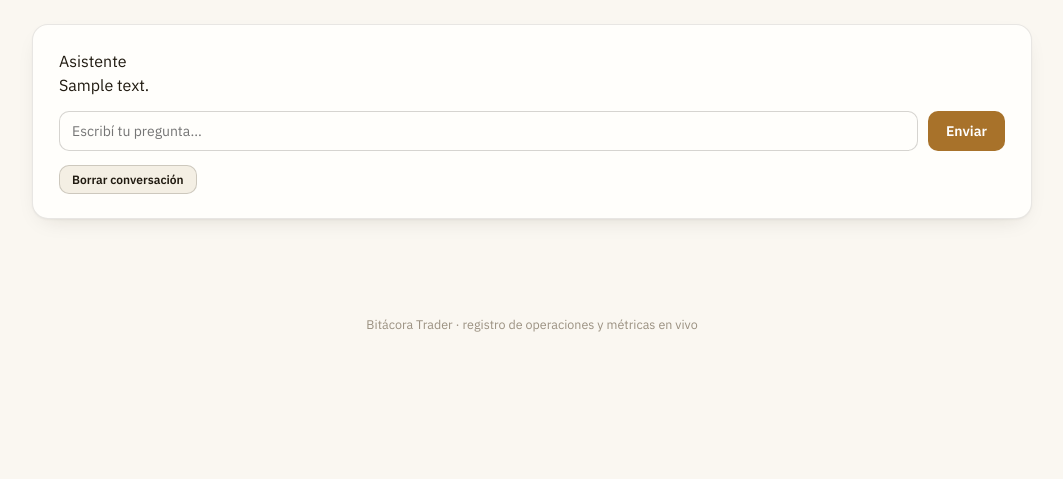
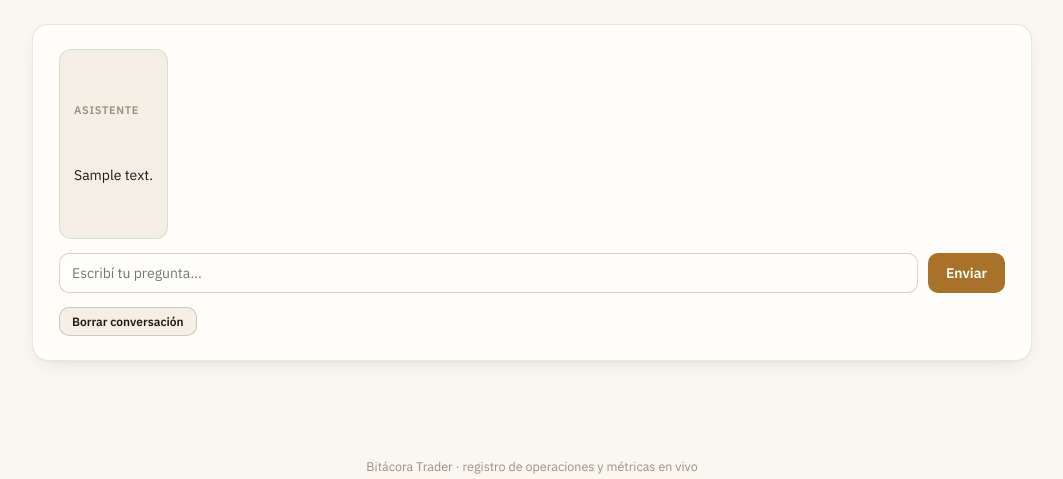
Before and after one commit to sauljesusbeschorner-eng/Bitacora, a Flask app: page /asistente in a window 1280 px wide. Shown: the part 239-718 px from the top of the page, without its empty margins (108-1171 px from the left). Run offline with Flask 3, Linux system fonts and the light colour scheme; the visitor is signed in with stand-in values (Sample User, id 1); tables that the repository leaves empty hold one stand-in row (values such as "Sample post").

Commit message:
Update style.css

```diff
--- a/static/style.css
+++ b/static/style.css
@@ -130,3 +130,10 @@ tr:last-child td { border-bottom: none; }
 
 .empty-row td { text-align: center; color: var(--ink-muted); font-family: "IBM Plex Sans", sans-serif; padding: 24px 10px; }
 footer.site { text-align: center; font-size: 12.5px; color: var(--ink-muted); padding: 32px 20px; }
+
+.chat-log { display: flex; flex-direction: column; gap: 12px; max-height: 520px; overflow-y: auto; padding-right: 4px; }
+.chat-bubble { max-width: 80%; padding: 10px 14px; border-radius: 12px; font-size: 14px; line-height: 1.5; white-space: pre-wrap; }
+.chat-bubble .chat-role { display: block; font-size: 11px; text-transform: uppercase; letter-spacing: 0.06em; color: var(--ink-muted); margin-bottom: 4px; font-weight: 600; }
+.chat-user { align-self: flex-end; background: var(--series-1-soft); }
+.chat-ai { align-self: flex-start; background: var(--bg-surface-2); border: 1px solid var(--border); }
+@media (max-width: 640px) { .chat-bubble { max-width: 100%; } }
```
